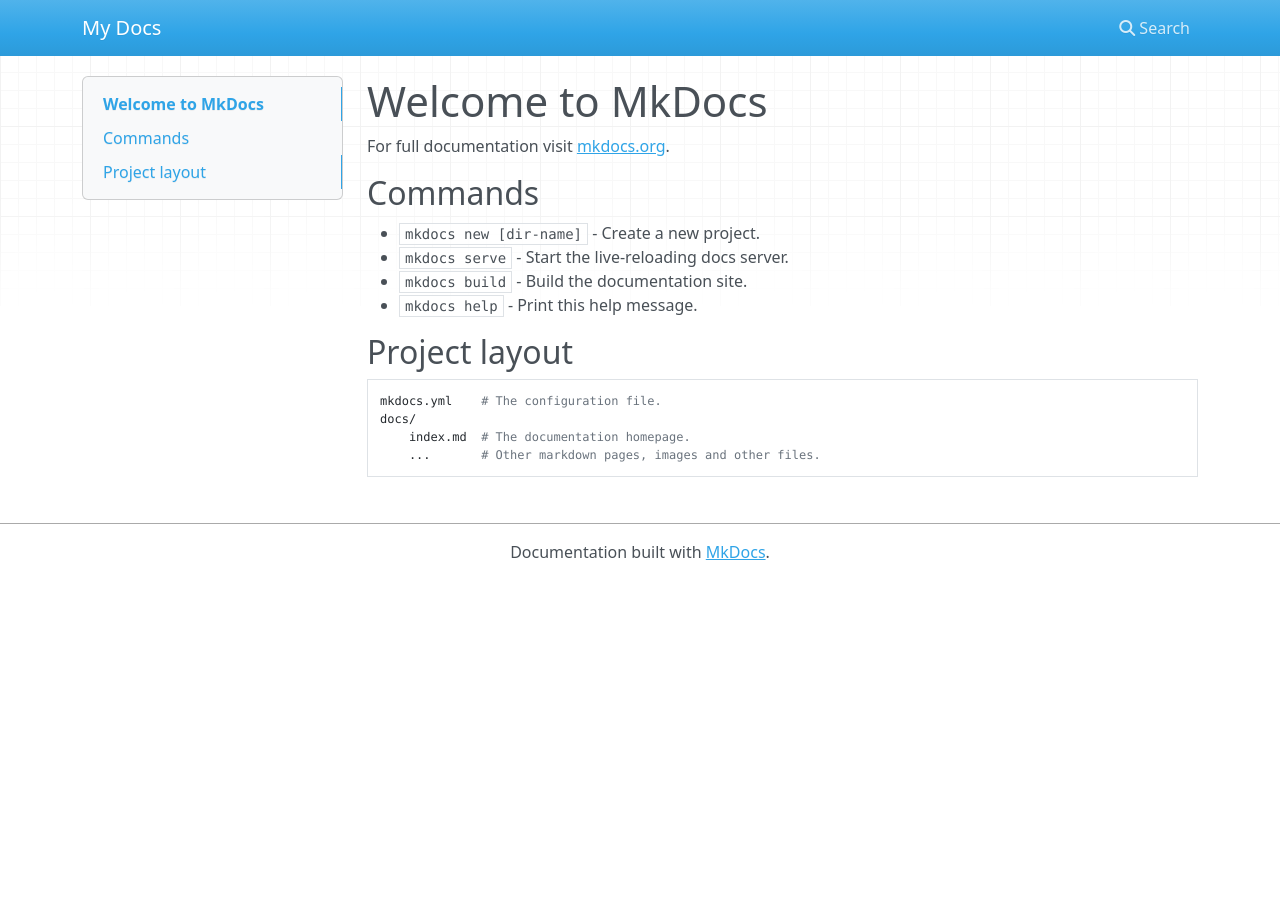
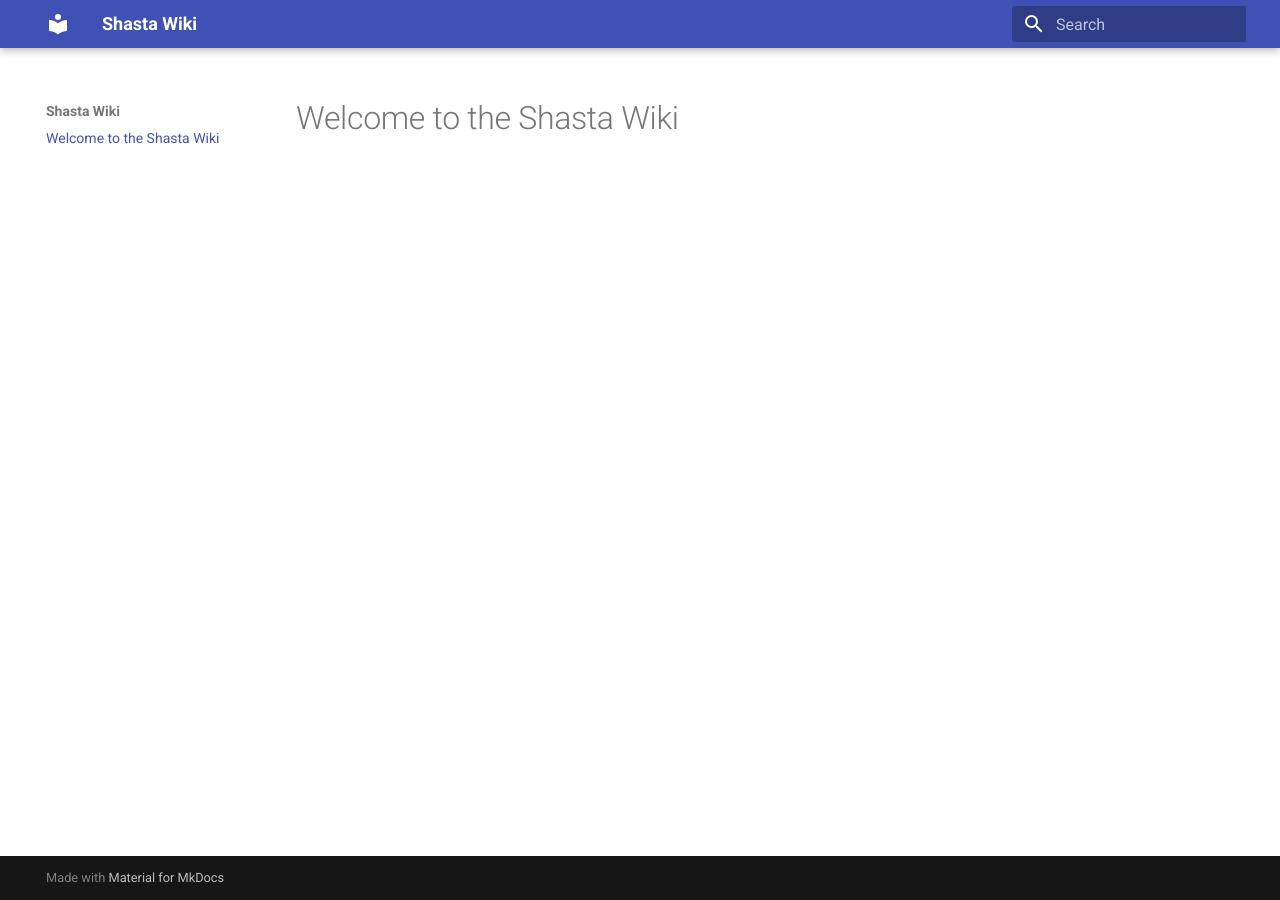
Before and after one commit to Shasta/shasta-wiki, an MkDocs documentation site: the page built from docs/index.md, in a window 1280 px wide. Built offline with MkDocs 1.6.1 and Material for MkDocs 9.7.7, drawn with Linux system fonts in a browser that asks for light colours; nearby versions of some CDN libraries.

Commit message:
material ui

```diff
--- a/docs/index.md
+++ b/docs/index.md
@@ -1,17 +1 @@
-# Welcome to MkDocs
-
-For full documentation visit [mkdocs.org](http://mkdocs.org).
-
-## Commands
-
-* `mkdocs new [dir-name]` - Create a new project.
-* `mkdocs serve` - Start the live-reloading docs server.
-* `mkdocs build` - Build the documentation site.
-* `mkdocs help` - Print this help message.
-
-## Project layout
-
-    mkdocs.yml    # The configuration file.
-    docs/
-        index.md  # The documentation homepage.
-        ...       # Other markdown pages, images and other files.
+# Welcome to the Shasta Wiki
--- a/mkdocs.yml
+++ b/mkdocs.yml
@@ -1 +1,3 @@
-site_name: My Docs
+site_name: Shasta Wiki
+theme:
+  name: 'material'
```
